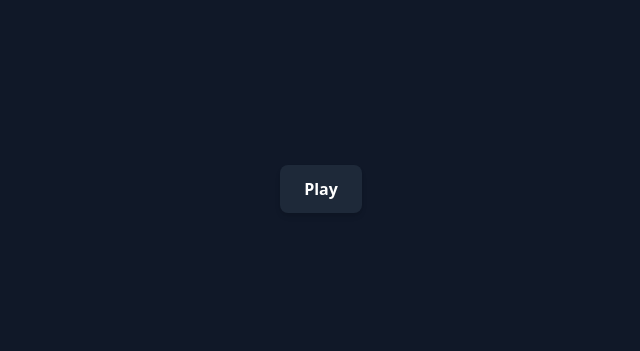
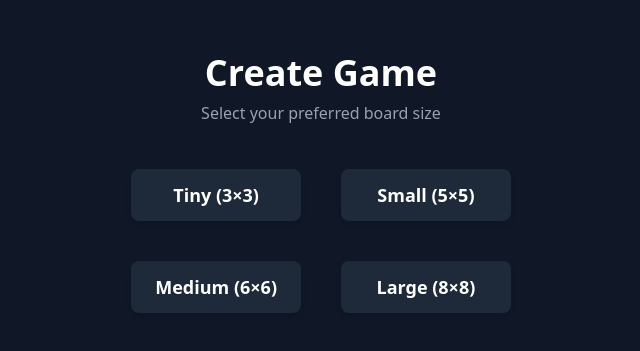
Before and after one commit to olegkich/havahub, a React app: page / in a window 1280 px wide. Shown: the part 211-562 px from the top of the page, without its empty margins (319-959 px from the left). Built offline with nearby package versions, Linux system fonts and the light colour scheme; the HTML template or start-up script is replaced by a standard one.

Commit message:
add a little menu, add option to play different boards sizes

```diff
--- a/src/components/Board.tsx
+++ b/src/components/Board.tsx
@@ -13,9 +13,7 @@ export interface IBoardProps {
   boardSize: number;
 }
 
-export function Board(props: IBoardProps) {
-  const boardSize = 8;
-
+export function Board({ boardSize }: IBoardProps) {
   const logicalBoardRef = useRef(new BoardLogic(boardSize));
   const logicalBoard = logicalBoardRef.current;
 
--- a/src/components/Button.tsx
+++ b/src/components/Button.tsx
@@ -15,6 +15,7 @@ export function Button({ children, onClick, className = "" }: IButtonProps) {
         hover:bg-gray-700
         focus:outline-none focus:ring-0 active:outline-none active:ring-0
         cursor-pointer
+        m-3
         ${className}
       `}
     >
--- a/src/components/HomeMenu.tsx
+++ b/src/components/HomeMenu.tsx
@@ -7,9 +7,44 @@ export interface IHomeMenuProps {}
 export function HomeMenu(props: IHomeMenuProps) {
   const navigate = useNavigate();
 
+  const handlePlay = (boardSize: number) => {
+    navigate("/game", { state: { boardSize } });
+  };
+
   return (
-    <div className="w-screen h-screen flex flex-col items-center justify-center p-6 gap-6 bg-gray-900 text-white">
-      <Button onClick={() => navigate("/game")}>Play</Button>
+    <div className="w-screen h-screen flex flex-col items-center justify-center bg-gray-900 text-white p-6">
+      <h1 className="text-4xl font-bold mb-2">Create Game</h1>
+      <p className="text-gray-400 mb-8">Select your preferred board size</p>
+
+      <div className="grid grid-cols-2 gap-4">
+        <Button
+          className="bg-gray-800 hover:bg-gray-700 transition-colors rounded-2xl py-3 px-6 text-lg"
+          onClick={() => handlePlay(3)}
+        >
+          Tiny (3×3)
+        </Button>
+
+        <Button
+          className="bg-gray-800 hover:bg-gray-700 transition-colors rounded-2xl py-3 px-6 text-lg"
+          onClick={() => handlePlay(5)}
+        >
+          Small (5×5)
+        </Button>
+
+        <Button
+          className="bg-gray-800 hover:bg-gray-700 transition-colors rounded-2xl py-3 px-6 text-lg"
+          onClick={() => handlePlay(6)}
+        >
+          Medium (6×6)
+        </Button>
+
+        <Button
+          className="bg-gray-800 hover:bg-gray-700 transition-colors rounded-2xl py-3 px-6 text-lg"
+          onClick={() => handlePlay(8)}
+        >
+          Large (8×8)
+        </Button>
+      </div>
     </div>
   );
 }
--- a/src/pages/Game.tsx
+++ b/src/pages/Game.tsx
@@ -1,12 +1,16 @@
 import * as React from "react";
 import { Board } from "../components/Board";
+import { useLocation } from "react-router-dom";
 
 export interface IGameProps {}
 
 export function Game(props: IGameProps) {
+  const location = useLocation();
+  const boardSize = location.state?.boardSize ?? 8;
+
   return (
     <div className="h-screen flex items-center justify-center bg-gray-900 text-white">
-      <Board />
+      <Board boardSize={boardSize} />
     </div>
   );
 }
```
